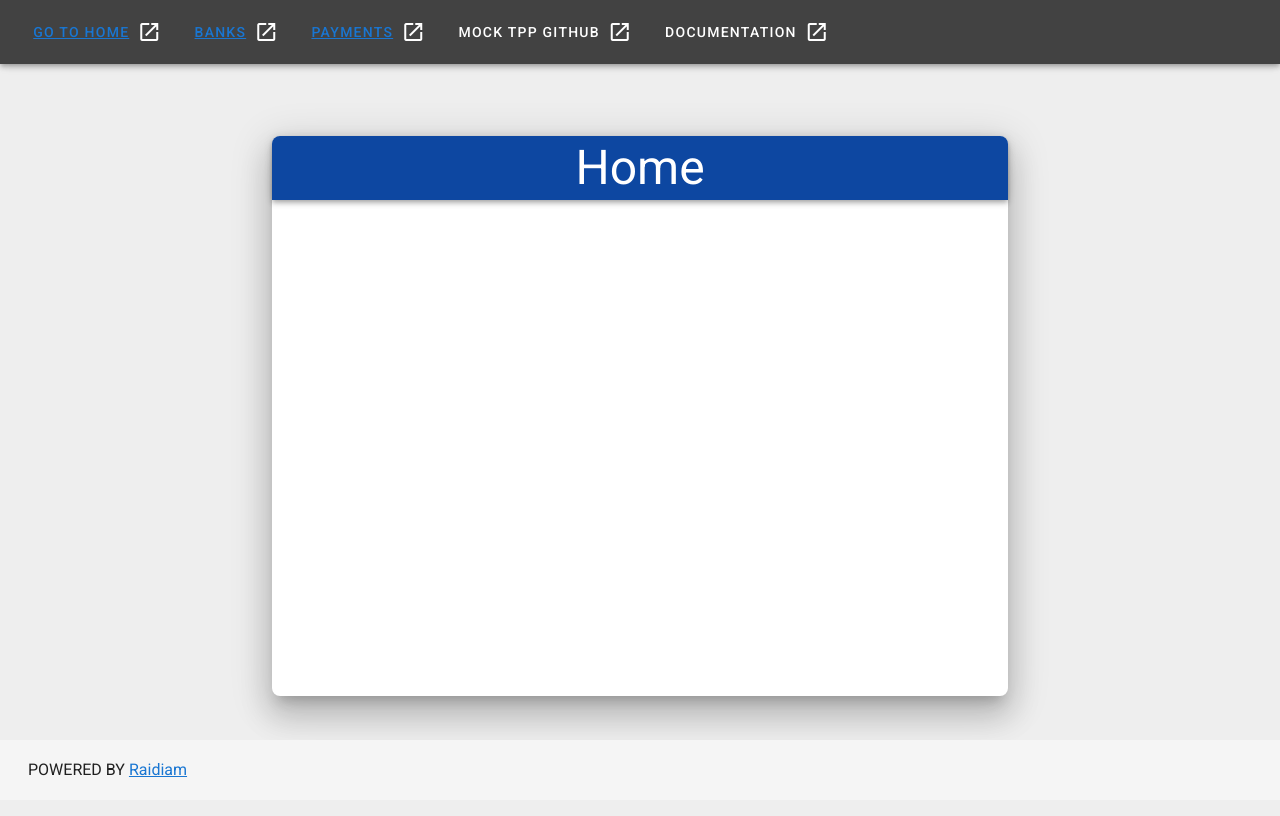
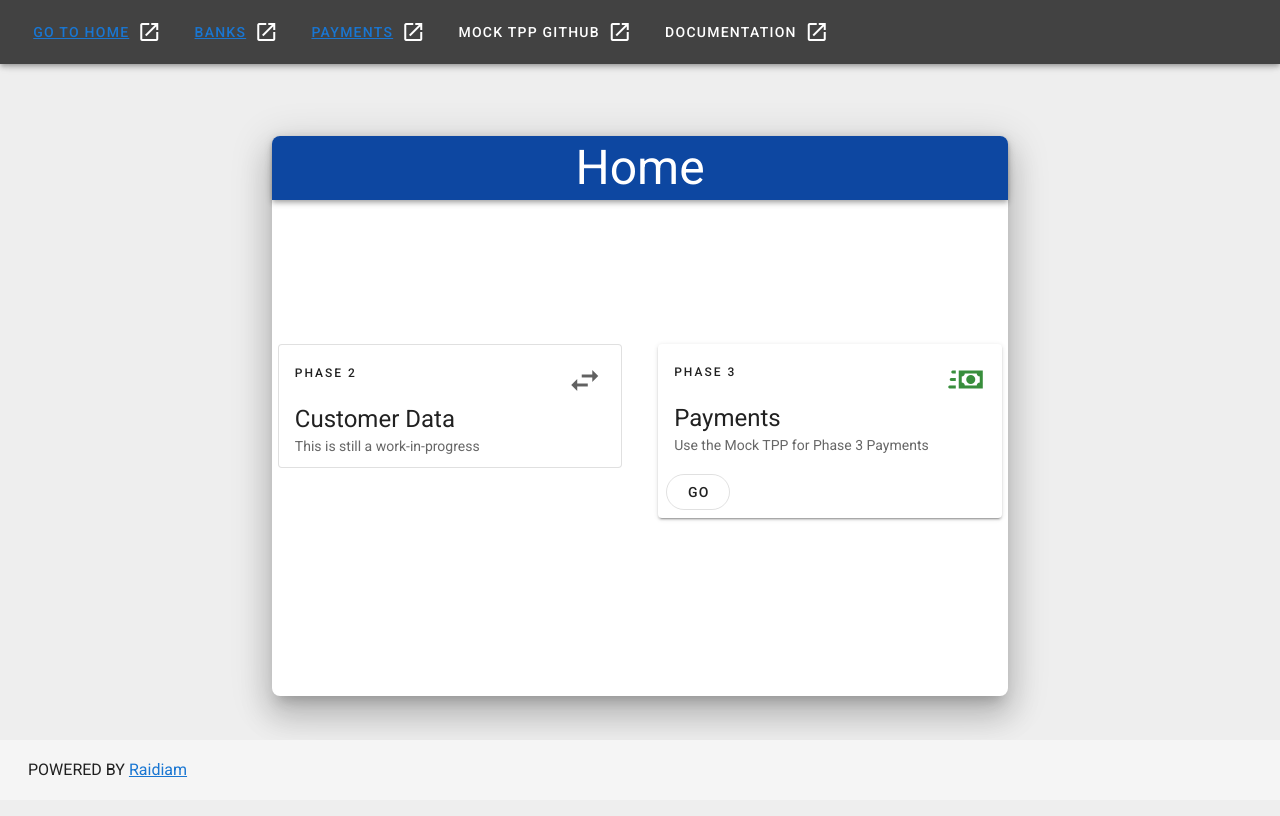
Before and after one commit to OpenBanking-Brasil/applications-exemplo, a Vue app in the folder tpp-payments-client/tpp-views/: page / in a window 1280 px wide. Built offline with nearby package versions, Linux system fonts and the light colour scheme.

Commit message:
Updated homeview

```diff
--- a/tpp-payments-client/tpp-views/src/views/HomeView.vue
+++ b/tpp-payments-client/tpp-views/src/views/HomeView.vue
@@ -18,6 +18,89 @@
             </div>
               <v-spacer/>
             </v-app-bar>
+            <v-row class="pt-12">
+            </v-row >
+            <v-row class="pt-12">
+            </v-row >
+            <v-row class="pt-12">
+            <v-col>
+  <v-card
+    class="mx-auto"
+    max-width="344"
+    outlined
+  >
+    <v-list-item three-line>
+      <v-list-item-content>
+        <div class="text-overline mb-4">
+          Phase 2
+        </div>
+        <v-list-item-title class="text-h5 mb-1">
+          Customer Data
+        </v-list-item-title>
+        <v-list-item-subtitle>This is still a work-in-progress</v-list-item-subtitle>
+      </v-list-item-content>
+
+      <v-list-item-avatar
+        tile
+
+        size="40"
+      ><v-icon
+      large
+      color="grey darken-2"
+    >
+      mdi-swap-horizontal
+    </v-icon>
+
+      </v-list-item-avatar>
+    </v-list-item>
+
+  </v-card>
+            </v-col>
+
+            <v-col>
+              <v-card
+    class="mx-auto"
+    max-width="344"
+
+  >
+    <v-list-item three-line>
+      <v-list-item-content>
+        <div class="text-overline mb-4">
+          Phase 3
+        </div>
+        <v-list-item-title class="text-h5 mb-1">
+          Payments
+        </v-list-item-title>
+        <v-list-item-subtitle>Use the Mock TPP for Phase 3 Payments</v-list-item-subtitle>
+      </v-list-item-content>
+
+      <v-list-item-avatar
+        tile
+
+        size="40"
+      ><v-icon
+      large
+      color="green darken-2"
+    >
+      mdi-cash-fast
+    </v-icon>
+      </v-list-item-avatar>
+    </v-list-item>
+
+    <v-card-actions>
+      <v-btn
+        outlined
+        rounded
+        text
+        @click="$router.push('banks')"
+      >
+        Go
+      </v-btn>
+    </v-card-actions>
+  </v-card>
+            </v-col>
+
+            </v-row>
 
             </v-sheet>
       </v-col>
```
